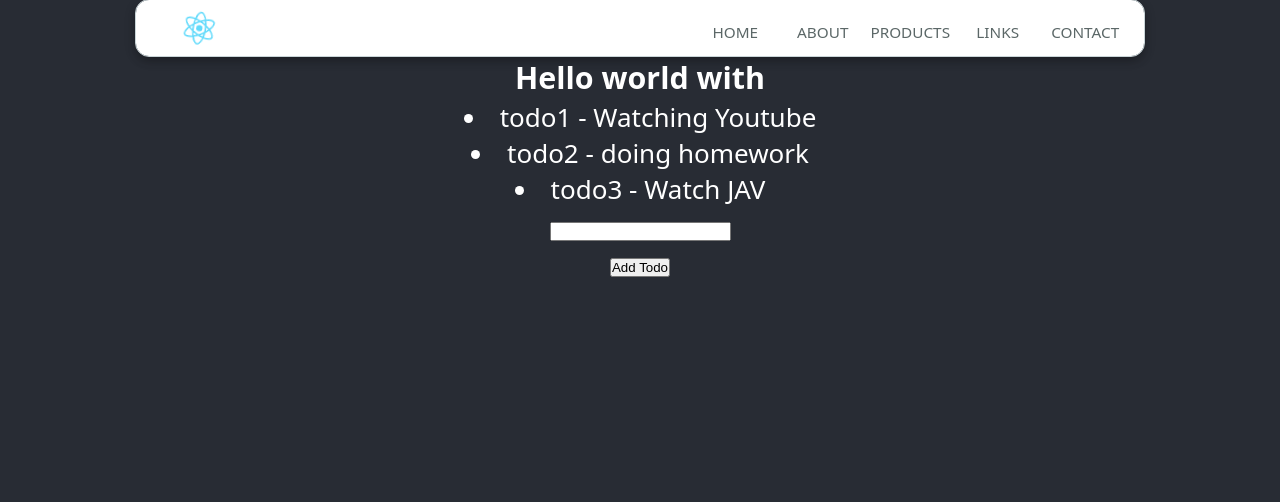
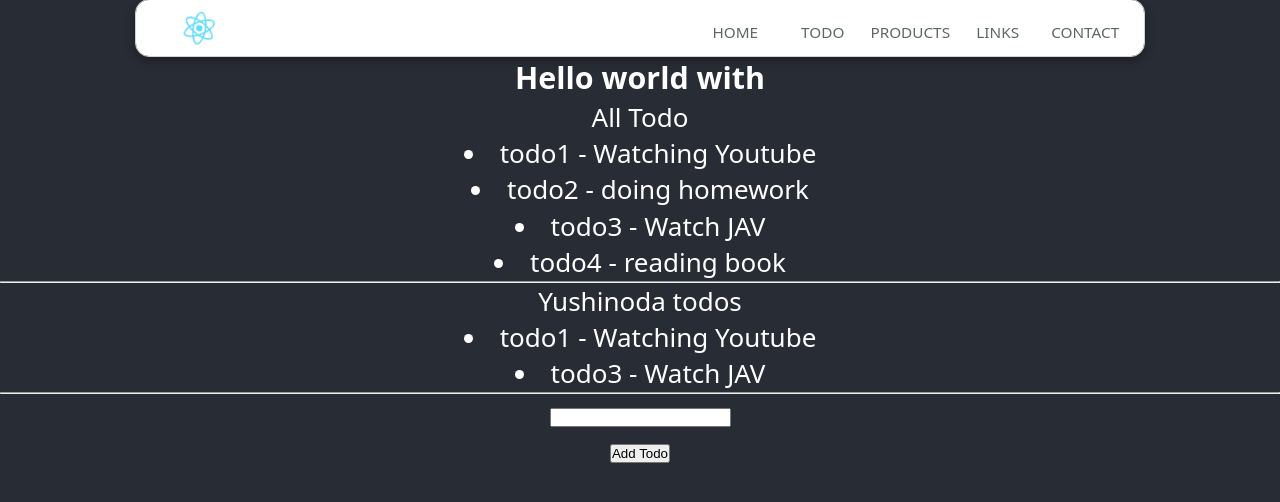
Before and after one commit to allenmeou/react-hook, a React (Create React App) app: page / in a window 1280 px wide. Shown: the top 502 px of the page. Built offline with nearby package versions, Linux system fonts and the light colour scheme.

Commit message:
upload code video #12

```diff
--- a/src/App.js
+++ b/src/App.js
@@ -1,7 +1,8 @@
 // import logo from "./logo.svg";
 import { useState } from "react";
 import "./App.css";
-import Nav from "./views/Nav";
+import Nav from "./views/Nav/Nav";
+import Todo from "./views/Todo/Todo";
 
 const App = () => {
   // STATE
@@ -11,14 +12,22 @@ const App = () => {
     {
       id: "todo1",
       title: "Watching Youtube",
+      type: "Yushinoda",
     },
     {
       id: "todo2",
       title: "doing homework",
+      type: "Yua Mikami",
     },
     {
       id: "todo3",
       title: "Watch JAV",
+      type: "Yushinoda",
+    },
+    {
+      id: "todo4",
+      title: "reading book",
+      type: "Minamo",
     },
   ]);
 
@@ -32,6 +41,7 @@ const App = () => {
     let newTodo = {
       id: Math.floor(Math.random() * 1000),
       title: address,
+      type: "Yushinoda",
     };
     setTodos([...todos, newTodo]);
     setAddress("");
@@ -45,15 +55,11 @@ const App = () => {
       <header className="App-header">
         <Nav />
         <h3>Hello world with {name}</h3>
-        <div className="todo-container">
-          {todos.map((item, index) => {
-            return (
-              <li key={item.id}>
-                {item.id} - {item.title}
-              </li>
-            );
-          })}
-        </div>
+        <Todo todos={todos} title={"All Todo"} />
+        <Todo
+          todos={todos.filter((item) => item.type === "Yushinoda")}
+          title={`Yushinoda todos`}
+        />
         <input
           type="text"
           value={address}
--- a/src/views/Nav.js
+++ b/src/views/Nav/Nav.js
@@ -1,5 +1,5 @@
 import "./Nav.scss";
-import logo from "../logo.svg";
+import logo from "../../logo.svg";
 const Nav = () => {
   return (
     <div className="container">
@@ -24,7 +24,7 @@ const Nav = () => {
                 </li>
                 <li className="list-item">
                   <a className="nav__link" href="#">
-                    About
+                    Todo
                   </a>
                 </li>
                 <li className="list-item">
--- /dev/null
+++ b/src/views/Todo/Todo.js
@@ -0,0 +1,19 @@
+const Todo = (props) => {
+  const todos = props.todos;
+
+  return (
+    <div className="todo-container">
+      <div className="title">{props.title}</div>
+      {todos.map((item, index) => {
+        return (
+          <li key={item.id}>
+            {item.id} - {item.title}
+          </li>
+        );
+      })}
+      <hr />
+    </div>
+  );
+};
+
+export default Todo;
```
Also changed, not shown: src/views/Nav/Nav.scss (renamed from src/views/Nav.scss).
